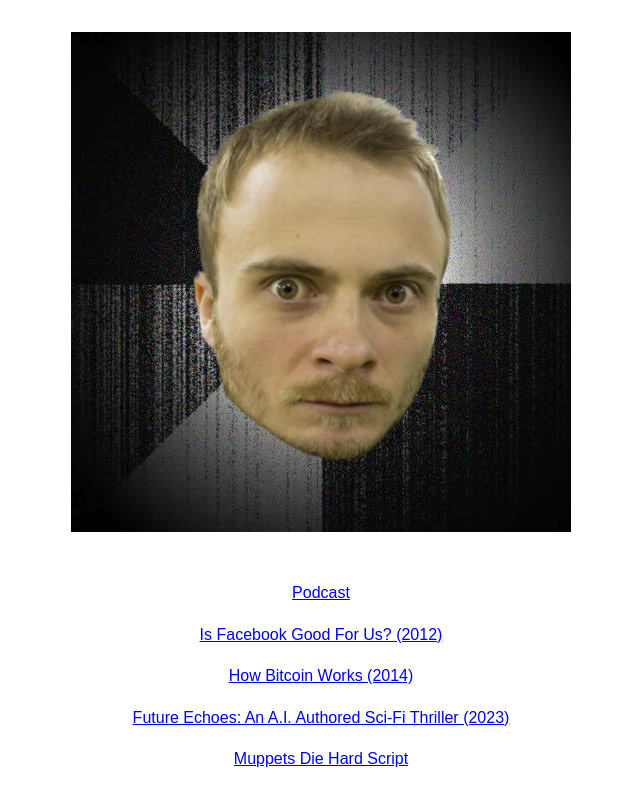
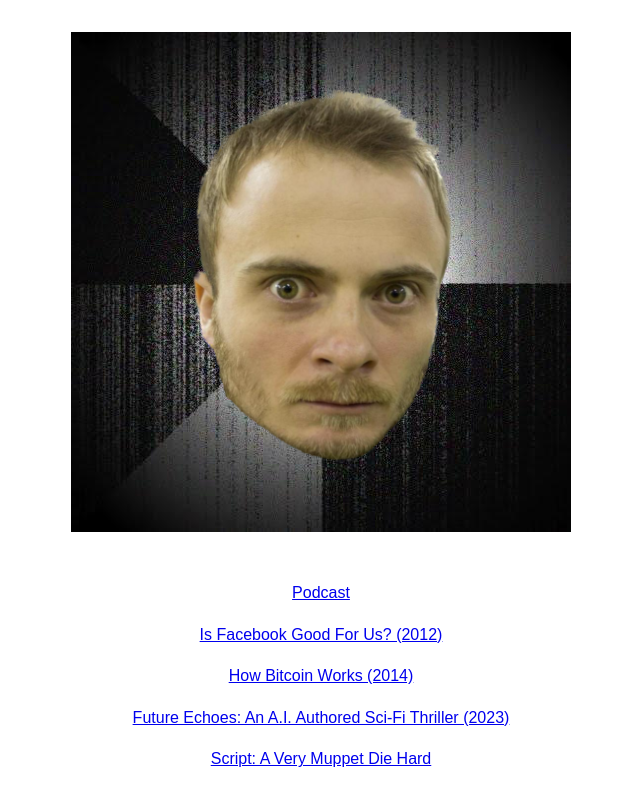
Before and after one commit to vicsz/dzido-site, a plain HTML site: page site/index.html in a window 1280 px wide. Shown: the whole page, without its empty margins (319-959 px from the left). Drawn offline with Linux system fonts and the light colour scheme.

Commit message:
Update index.html

```diff
--- a/site/index.html
+++ b/site/index.html
@@ -28,7 +28,7 @@
 		    <p><a href="https://www.amazon.ca/Focus-Facebook-Bad-Dzido-Szoltysek-ebook/dp/B009PAEOIU" target="_blank">Is Facebook Good For Us? (2012)</a></p>
 		    <p><a href="https://www.amazon.ca/How-Bitcoin-Works-Quick-Introduction-ebook/dp/B00OTPG6Y6" target="_blank">How Bitcoin Works (2014)</a></p>
 		    <p><a href="https://a.co/d/2OXR0bv" target="_blank">Future Echoes: An A.I. Authored Sci-Fi Thriller (2023)</a></p>
-		    <p><a href="https://www.reddit.com/r/Screenwriting/comments/rjhhg1/a_very_muppet_die_hard_actionmuppetry_77_pages/" target="_blank">Muppets Die Hard Script</a></p>
+		    <p><a href="https://www.reddit.com/r/Screenwriting/comments/rjhhg1/a_very_muppet_die_hard_actionmuppetry_77_pages/" target="_blank">Script: A Very Muppet Die Hard</a></p>
 		</section>
     </main>
     <script src="quotes.json" type="application/json" defer></script>
```
